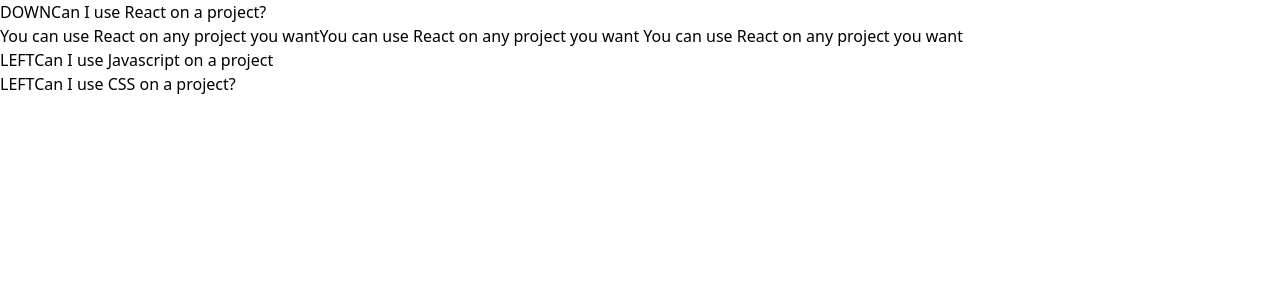
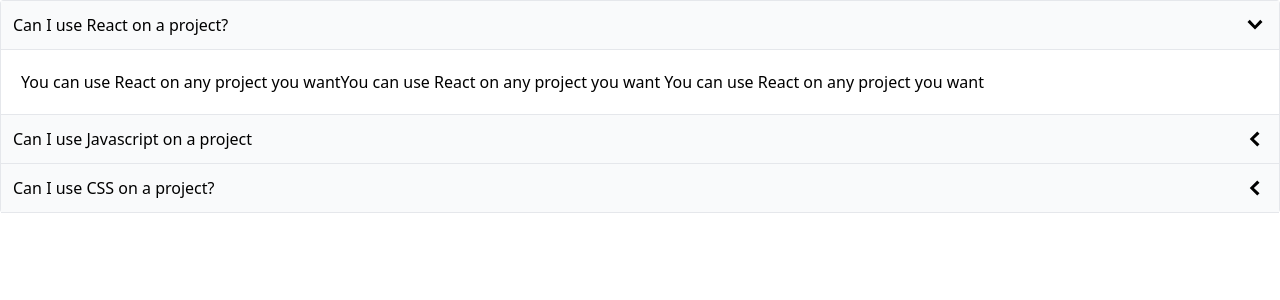
Before and after one commit to ManahilSiddiqui/components, a React (Create React App) app: page / in a window 1280 px wide. Shown: the top 300 px of the page. Built offline with nearby package versions, Linux system fonts and the light colour scheme.

Commit message:
Added styling

```diff
--- a/src/components/Accordion.js
+++ b/src/components/Accordion.js
@@ -1,5 +1,5 @@
 import { useState } from "react";
-
+import { GoChevronDown, GoChevronLeft } from "react-icons/go";
 
 export default function Accordion({ items }) {
     const [expandedIndex, setExpandedIndex] = useState(0);
@@ -11,17 +11,18 @@
     const renderedItems = items.map((item, index) => {
         const isExpanded = index === expandedIndex;
 
-       const icon = <span>
-        {isExpanded ? 'DOWN' : 'LEFT'}
+       const icon = <span className="text-2xl">
+        {isExpanded ? <GoChevronDown /> : <GoChevronLeft />}
        </span>
 
 
         return (
             <div key={item.id}>
-                <div onClick={() => handleClick(index)}>
+                <div className="flex justify-between p-3 bg-gray-50 border-b items-center cursor-pointer" onClick={() => handleClick(index)}>
+                    {item.label}
                     {icon}
-                    {item.label}</div>
-                {isExpanded && <div>{item.content}</div>}
+                    </div>
+                {isExpanded && <div className="border-b p-5">{item.content}</div>}
             </div>
 
         );
@@ -30,7 +31,7 @@
 
     return (
 
-        <div>
+        <div className="border-x border-t rounded">
             {renderedItems}
 
         </div>
```
